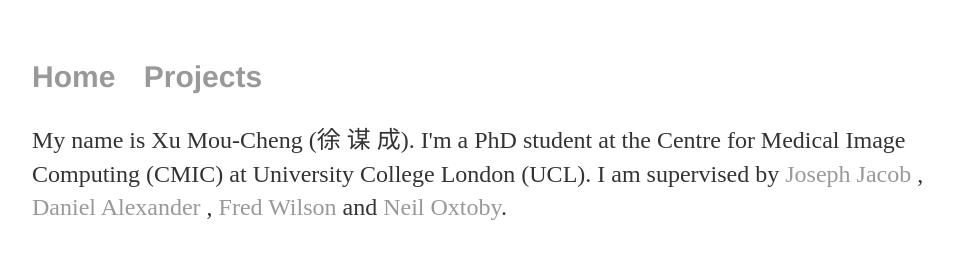
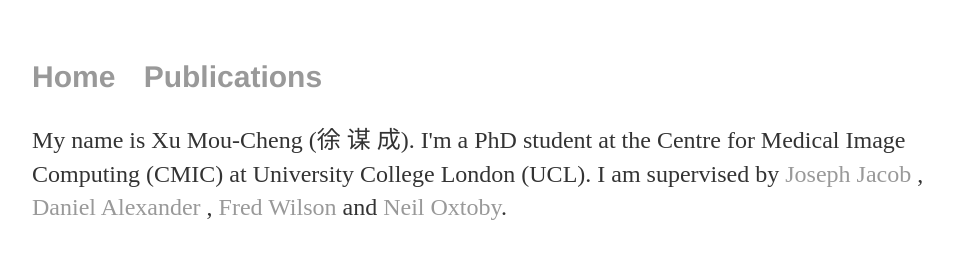
Before and after one commit to moucheng2017/mouchengxu.github.io, a Jekyll site: the page built from index.html, in a window 1280 px wide. Shown: the top 255 px of the page, without its empty margins (160-1113 px from the left). Built offline with Jekyll 4.4.1, drawn with Linux system fonts in a browser that asks for light colours.

Commit message:
Update default.html

```diff
--- a/_layouts/default.html
+++ b/_layouts/default.html
@@ -10,7 +10,7 @@
 			<nav>
 	    		<ul>
 	        		<li><a href="/">Home</a></li>
-	        		<li><a href="/projects">Projects</a></li>
+	        		<li><a href="/publications">Publications</a></li>
 	    		</ul>
 			</nav>
 			<div class="container">
```
